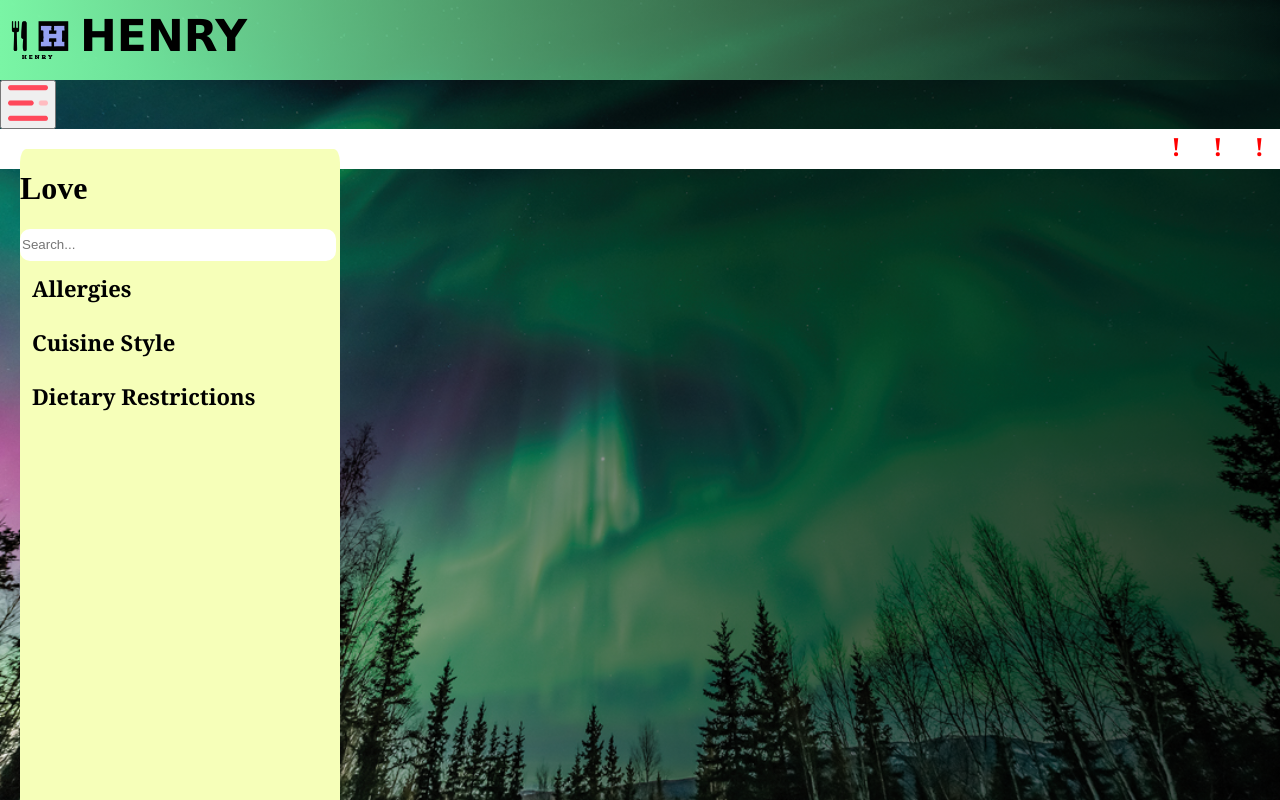
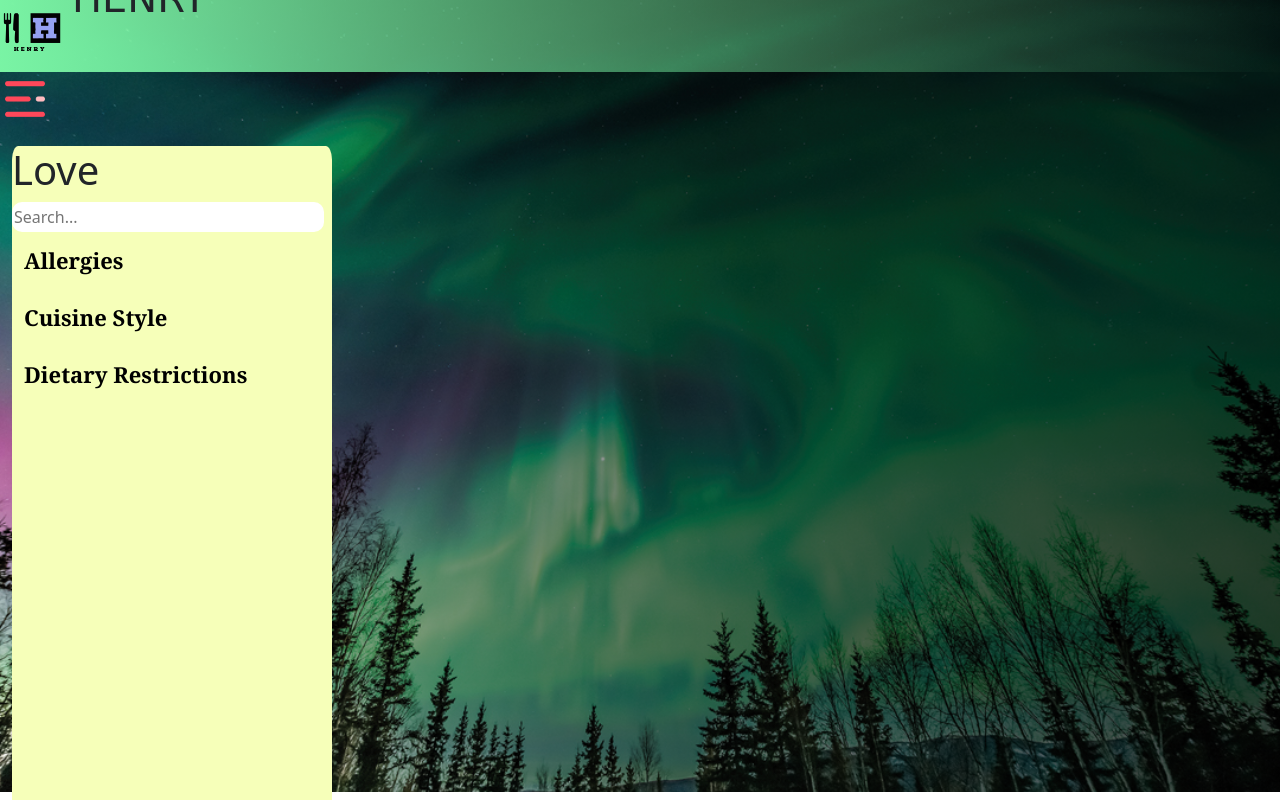
Before and after one commit to dhe30/cook, a React (Create React App) app: page / in a window 1280 px wide. Built offline with nearby package versions, Linux system fonts and the light colour scheme.

Commit message:
made a button in bootstrap that messes everything up

```diff
--- a/package.json
+++ b/package.json
@@ -6,7 +6,9 @@
     "@testing-library/jest-dom": "^5.16.3",
     "@testing-library/react": "^12.1.4",
     "@testing-library/user-event": "^13.5.0",
+    "bootstrap": "^5.1.3",
     "react": "^17.0.2",
+    "react-bootstrap": "^2.2.3",
     "react-dom": "^17.0.2",
     "react-scripts": "5.0.0"
   },
--- a/src/App.js
+++ b/src/App.js
@@ -9,12 +9,13 @@ function App() {
     <div className = 'background'>
       <Header/>
       <Sidebar/>
+      {/*
       <MenuDropDown>
         <MenuItem icon = ":)"/> !
         <MenuItem icon = ":)"/> !
         <MenuItem icon = ":)"/> !
       </MenuDropDown>
-
+  */}
     </div>
   );
 }
--- a/src/components/Header.js
+++ b/src/components/Header.js
@@ -2,7 +2,8 @@ import '../index.css'
 import logoTemp from '../assets/HENRY-logos_transparent.png';
 import menuIcon from '../assets/menu.png';
 import Sidebar from './Sidebar'
-
+import Button from "react-bootstrap/Button";
+import 'bootstrap/dist/css/bootstrap.css';
 function Header(){
     return(
       <div>
@@ -11,10 +12,10 @@ function Header(){
           <h1 id = 'centerplease'>HENRY</h1>
         </div>
 
-        <div className = 'menu'>
-          <button className = 'btn' onClick={Sidebar}>
+        <div>
+          <Button variant = 'outline-primrary'>
             <img id = 'menuIcon' src = {menuIcon}/>
-          </button>
+          </Button>
         </div>
       </div>
     )
```
Also changed, not shown: 1 other file (tests, documents, lock files or other folders).
